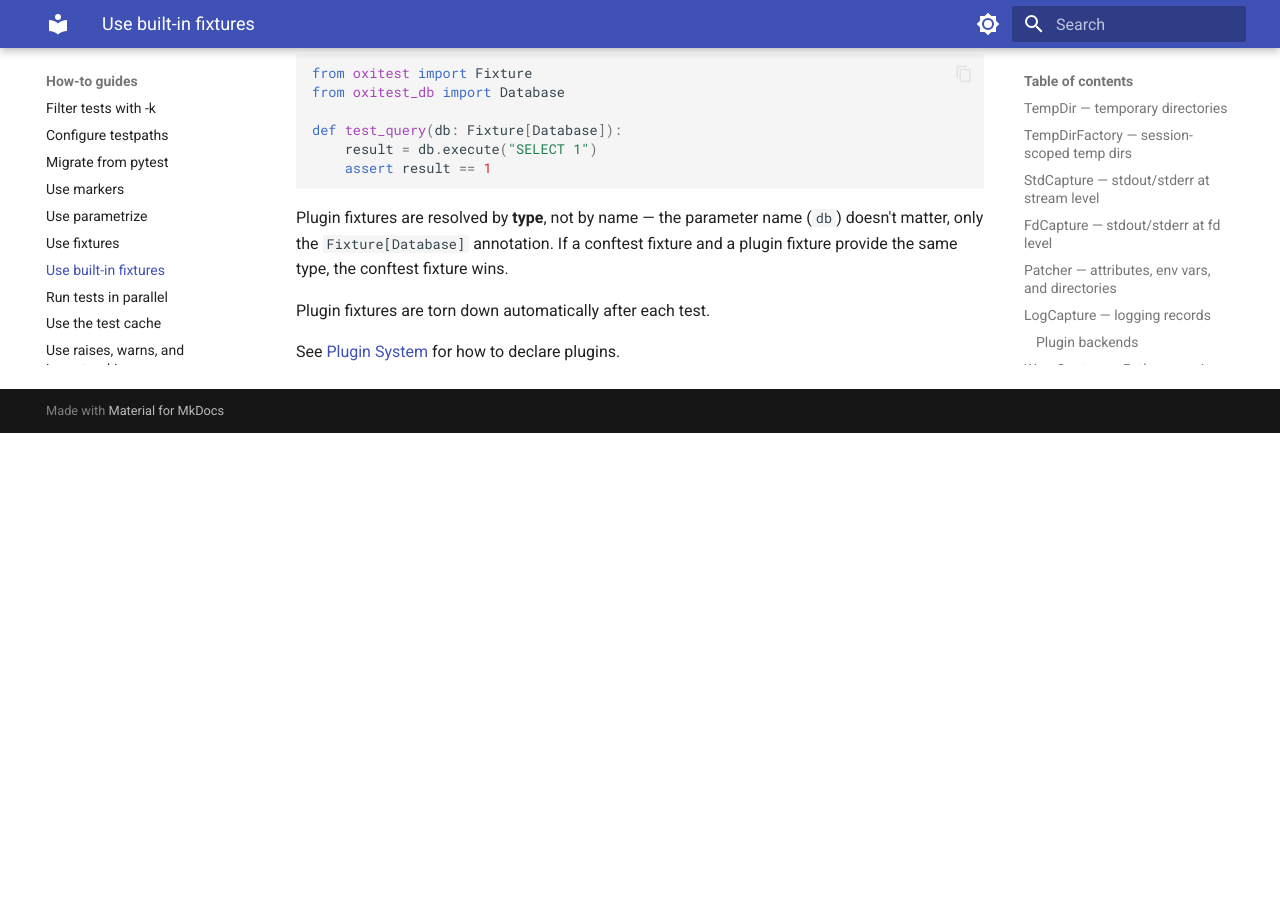
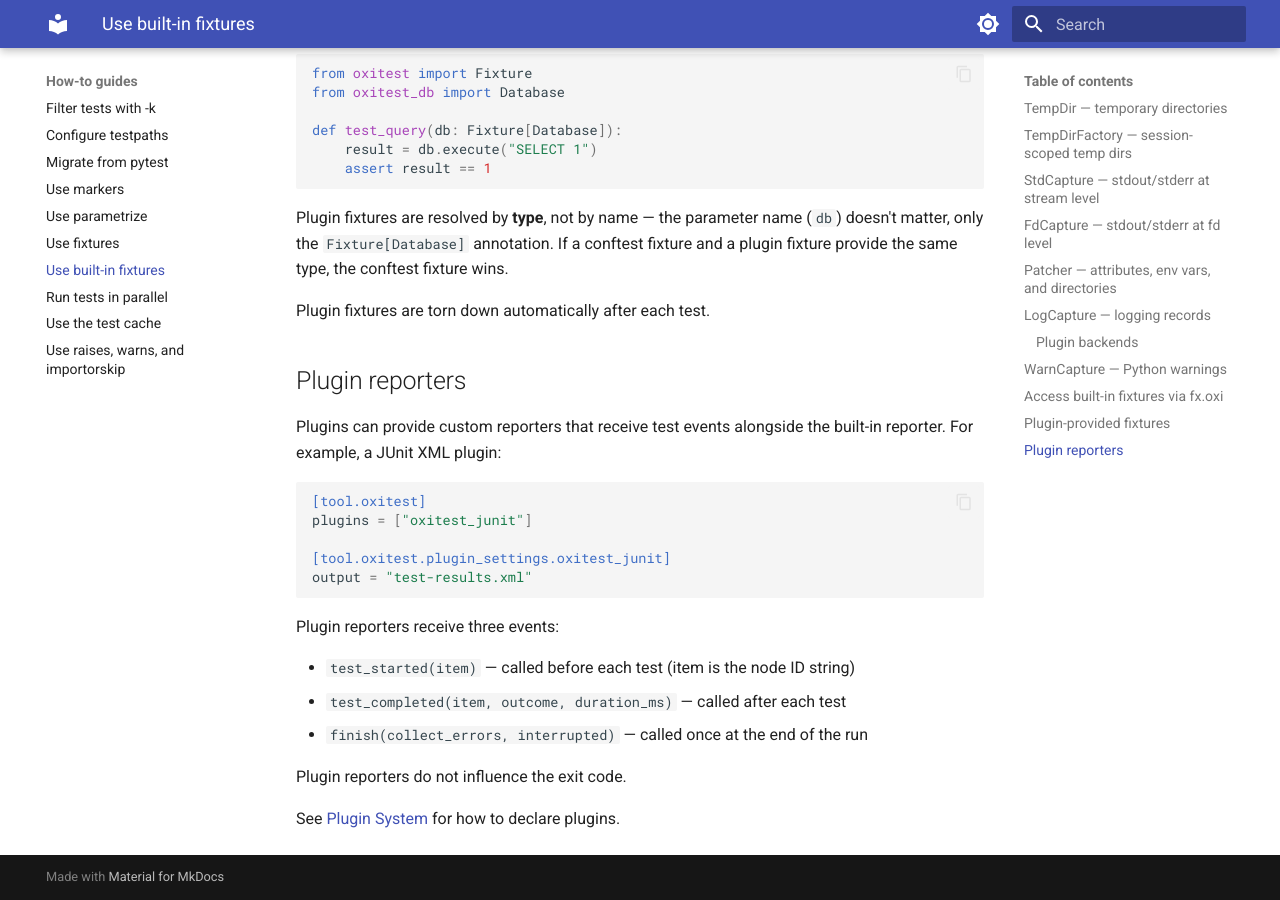
Before and after one commit to kalonji-tools/oxitest, an MkDocs documentation site: the page built from docs/src/how-to/use-builtin-fixtures.md, in a window 1280 px wide and 900 px high, scrolled down 4900 px. Built offline with MkDocs 1.6.1 and Material for MkDocs 9.7.7, drawn with Linux system fonts in a browser that asks for light colours; before the commit the page ends 5333 px from its top, so only the background shows below that.

Commit message:
docs: document plugin reporters
Closes #125

Assisted-by: Claude Opus 4.6 (1M context) <noreply@anthropic.com>

````diff
--- a/docs/src/how-to/use-builtin-fixtures.md
+++ b/docs/src/how-to/use-builtin-fixtures.md
@@ -240,4 +240,25 @@ provide the same type, the conftest fixture wins.
 
 Plugin fixtures are torn down automatically after each test.
 
+## Plugin reporters
+
+Plugins can provide custom reporters that receive test events alongside the built-in
+reporter. For example, a JUnit XML plugin:
+
+```toml
+[tool.oxitest]
+plugins = ["oxitest_junit"]
+
+[tool.oxitest.plugin_settings.oxitest_junit]
+output = "test-results.xml"
+```
+
+Plugin reporters receive three events:
+
+- `test_started(item)` — called before each test (item is the node ID string)
+- `test_completed(item, outcome, duration_ms)` — called after each test
+- `finish(collect_errors, interrupted)` — called once at the end of the run
+
+Plugin reporters do not influence the exit code.
+
 See [Plugin System](../reference/configuration.md#plugins) for how to declare plugins.
````
Also changed, not shown: 2 other files.
